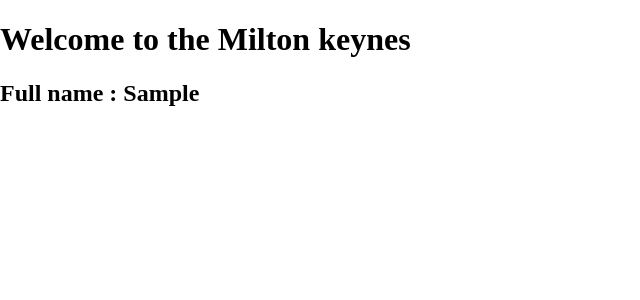
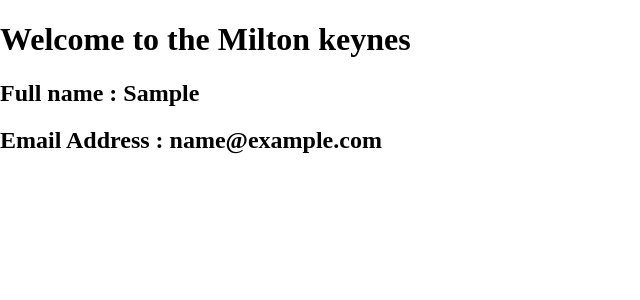
Before and after one commit to Folake54/webpage, a React (Create React App) app: page / in a window 1280 px wide. Both pictures are taken after typing "Sample", "name@example.com", "Sample123" into the empty fields and a click on the button "Submit". Shown: the top 300 px of the page, without its empty margins (0-640 px from the left). Built offline with nearby package versions, Linux system fonts and the light colour scheme.

Commit message:
added showemail using Context API

```diff
--- a/src/App.js
+++ b/src/App.js
@@ -7,12 +7,19 @@ import FormMessage from "./pages/secondPage/FormMessage";
 function App() {
   const [showProfile, setShowProfile] = useState(false);
   const [userName, setUsername] = useState("");
+  const [userEmail, setUserEmail] = useState("");
 
   return (
     <div className="App">
       <LoginContext.Provider
         className="pageTwo"
-        value={{ userName, setUsername, setShowProfile }}>
+        value={{
+          userName,
+          setUsername,
+          setShowProfile,
+          userEmail,
+          setUserEmail,
+        }}>
         {showProfile ? <FormMessage /> : <Home />}
       </LoginContext.Provider>
     </div>
--- a/src/pages/firstPage/Form.js
+++ b/src/pages/firstPage/Form.js
@@ -3,7 +3,9 @@ import { LoginContext } from "../../contexts/LoginContext";
 import "../../styles/Form.css";
 
 function login() {
-  const { setUsername, setShowProfile } = useContext(LoginContext);
+  const { setUsername, setShowProfile, setUserEmail } = useContext(
+    LoginContext
+  );
 
   return (
     <div className="container">
@@ -31,6 +33,9 @@ function login() {
               name="email"
               className="input-style"
               placeholder="Email"
+              onChange={(event) => {
+                setUserEmail(event.target.value);
+              }}
             />
           </div>
 
--- a/src/pages/secondPage/FormMessage.js
+++ b/src/pages/secondPage/FormMessage.js
@@ -3,11 +3,12 @@ import React, { useContext } from "react";
 import { LoginContext } from "../../contexts/LoginContext";
 
 function FormMessage() {
-  const { userName } = useContext(LoginContext);
+  const { userName, userEmail } = useContext(LoginContext);
   return (
     <div className="pageTwo">
       <h1>Welcome to the Milton keynes</h1>
       <h2>Full name : {userName}</h2>
+      <h2>Email Address : {userEmail}</h2>
     </div>
   );
 }
```
